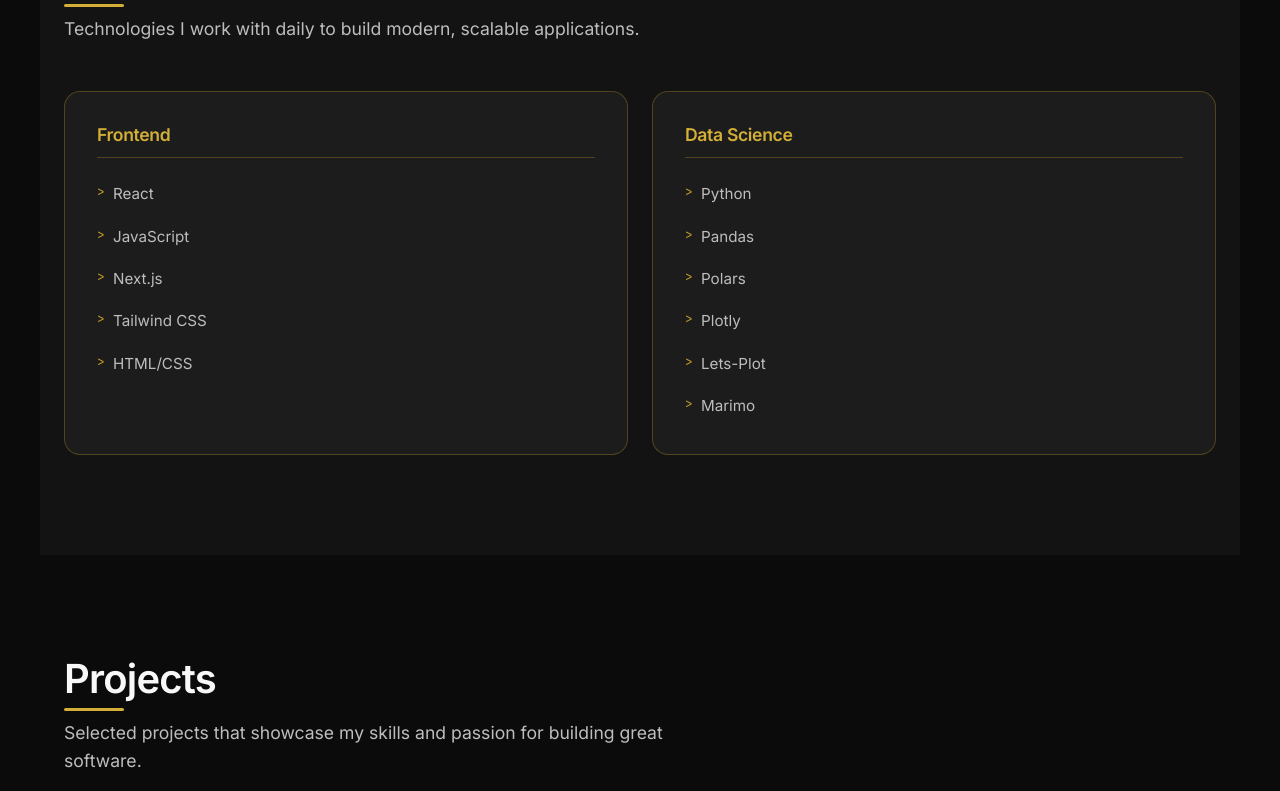
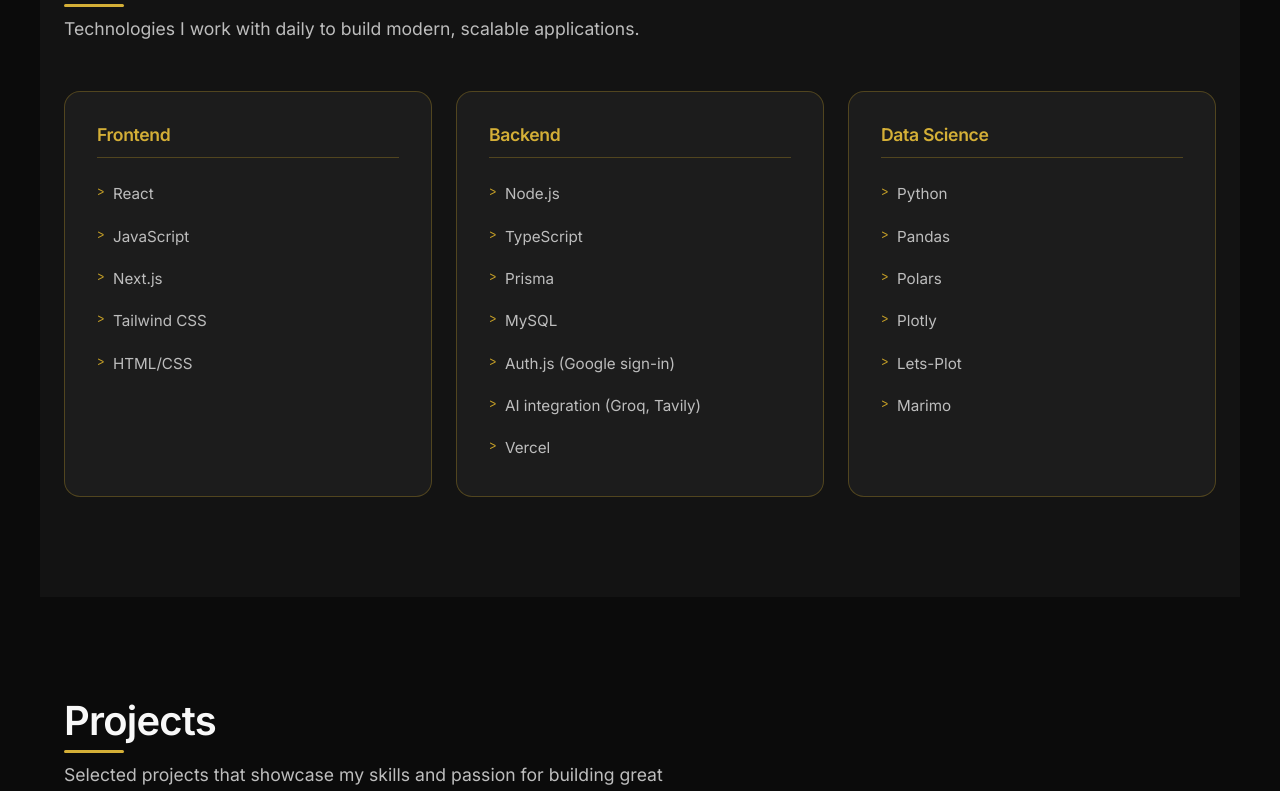
Before and after one commit to sydneyjnr/Sydney-Portfolio, a React (Vite) app: page / in a window 1280 px wide. Shown: the part 949-1740 px from the top of the page. Built offline with nearby package versions, Linux system fonts and the light colour scheme.

Commit message:
feat: add Backend category to Skills section

```diff
--- a/src/components/Skills.jsx
+++ b/src/components/Skills.jsx
@@ -2,6 +2,18 @@ const SKILLS = [
   {
     category: "Frontend",
     items: ["React", "JavaScript", "Next.js", "Tailwind CSS", "HTML/CSS"],
+  },
+  {
+    category: "Backend",
+    items: [
+      "Node.js",
+      "TypeScript",
+      "Prisma",
+      "MySQL",
+      "Auth.js (Google sign-in)",
+      "AI integration (Groq, Tavily)",
+      "Vercel",
+    ],
   },
   {
     category: "Data Science",
```
